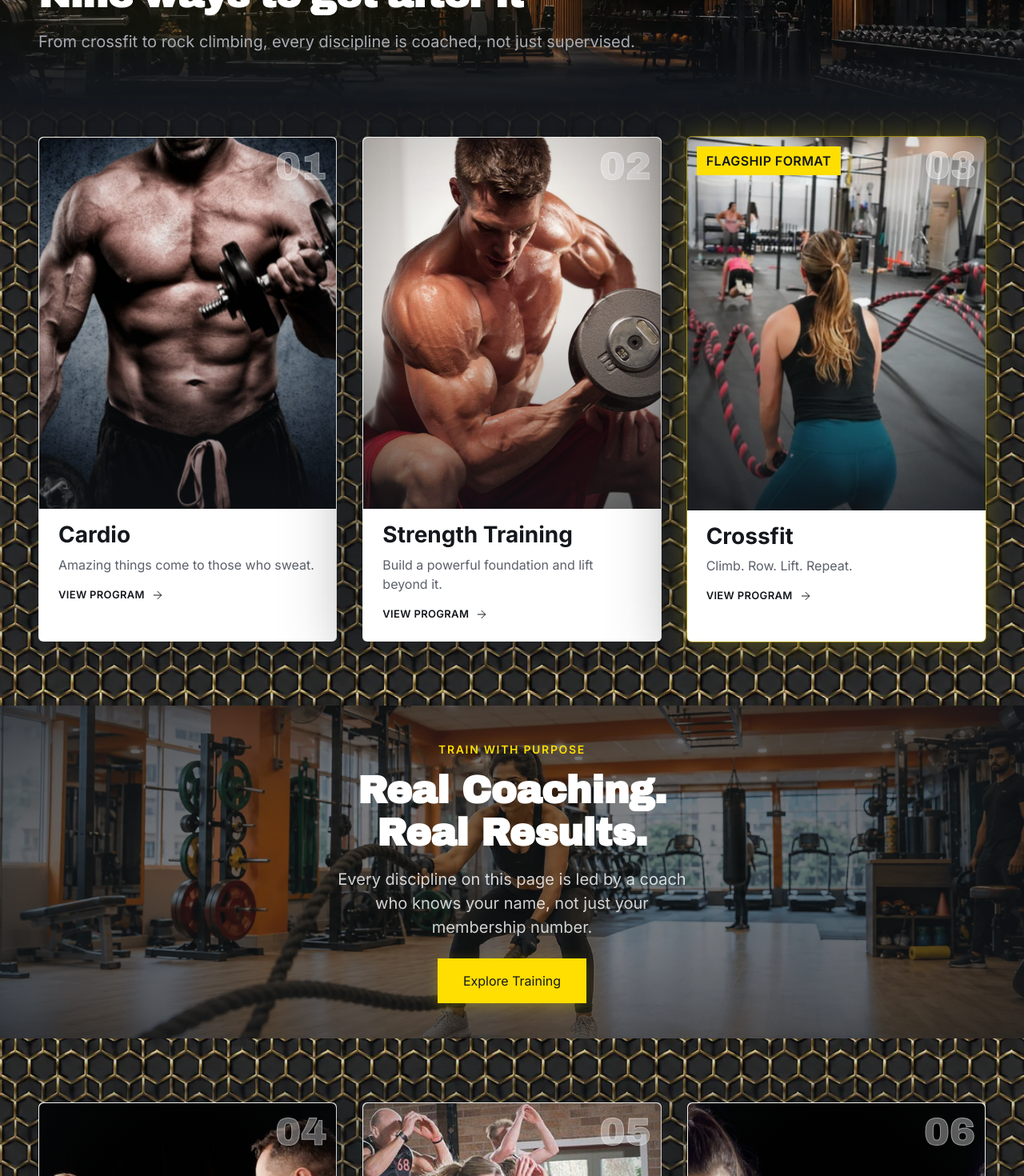
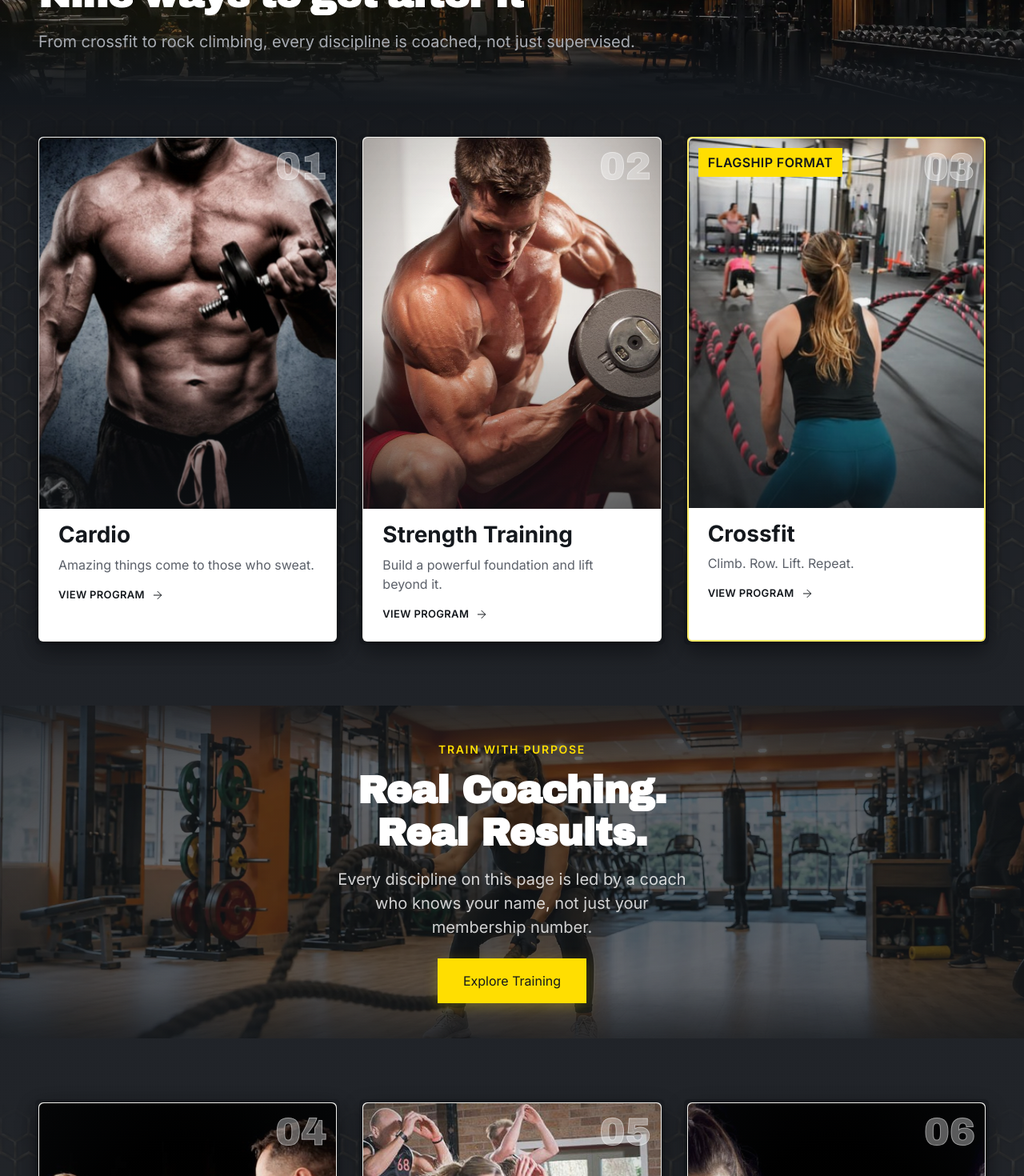
Before and after one commit to RaviBuilds/Gym-premium, a Next.js app: page / in a window 1280 px wide. Shown: the part 1300-2770 px from the top of the page at 80% size. Built offline with nearby package versions, Linux system fonts and the light colour scheme; no server answers.

Commit message:
new changes

```diff
--- a/src/components/sections/Programs.tsx
+++ b/src/components/sections/Programs.tsx
@@ -18,53 +18,50 @@ import { programs } from "@/content/programs";
  */
 
 /**
- * Program card material plane — a SINGLE full-bleed backdrop for the entire
- * card zone (not confined to any card or Container). Sourced from the
- * already-approved `luxury-grid-pattern.webp`. It spans the full viewport
- * width and runs from the bottom edge of the environment image down to the
- * end of the section, so the luxury grid pattern — not flat dark — is what
- * shows behind and between the cards, in every otherwise-black background
- * area. A vertical mask fades the pattern IN from exactly where the
- * environment image ends (top) and back OUT just before the next section
- * (bottom), so there is never a hard edge. Fully static — no parallax, no
- * animation.
+ * Program card material plane — a quiet under-card texture, scoped
+ * INDEPENDENTLY to each card row rather than one continuous backdrop
+ * spanning the whole card zone. Train With Purpose sits between the two
+ * rows, so each row gets its own plane instance; the banner's own opaque
+ * image/overlay sits between them untouched, and neither plane extends up
+ * into the environment image/heading above row 1 or down past row 2.
  *
- * Rendered as a CSS `background-image` rather than `next/image`, because the
- * pattern must TILE: `PATTERN_SIZE` ("100% auto") scales it to the full
- * viewport width at its natural aspect ratio — never stretched — and
- * `PATTERN_REPEAT` ("repeat-y") stacks copies downward so the backdrop stays
- * continuous however tall the card zone gets. `next/image` with `fill` can
- * only cover/contain a single instance, so it cannot express a tiled plane.
+ * Sourced from the already-approved `luxury-grid-pattern.webp`. Rendered as
+ * a CSS `background-image` rather than `next/image`, because the pattern
+ * must TILE: `PATTERN_SIZE` ("100% auto") scales it to the row's full width
+ * at its natural aspect ratio — never stretched — and `PATTERN_REPEAT`
+ * ("repeat-y") stacks copies downward so the plane stays continuous however
+ * tall that row's wrapper gets. A vertical mask fades the pattern in/out at
+ * the row wrapper's own top/bottom edge, so there is never a hard edge, a
+ * visible rectangle, or an obvious image boundary. Fully static — no
+ * parallax, no animation, no scroll listener.
  *
- * Named constants (not inline literals) keep the tuning as one documented
- * decision:
- *  - PATTERN_SIZE     — swap the "auto" for a px/% value to scale the tile.
- *  - PATTERN_REPEAT   — "repeat-y" (vertical tiling) / "repeat" / "no-repeat".
- *  - PATTERN_OPACITY  — how present the pattern reads.
- *  - PATTERN_FADE_MASK — transparency mask (not a dark overlay) so the plane
- *    dissolves into the section background at top and bottom.
+ * Deliberately near-invisible: `PATTERN_OPACITY` targets ~6-8% visibility —
+ * the goal is "the cards feel expensive", not "there is a background
+ * pattern". If the texture ever reads as an obvious pattern rather than a
+ * quiet material, lower this constant first before changing anything else.
  *
- * Layering: `z-0` sits above the section's own dark gradient background but
- * below the card rows (`z-10`). Each `ProgramCard`'s own dark veil (its
- * resting "shadow", see ProgramCard's MATERIAL_BACKDROP_CLASS) still sits
- * above this plane and fades on hover to let the pattern shine through as a
- * backlight around that card.
- *
- * The top offsets (280/320/380px) match the environment image's responsive
- * heights above, so the pattern begins exactly where that image ends.
+ * Positioning: `absolute inset-0` inside each row's own `relative` wrapper
+ * (see call sites below), at `z-0`. That wrapper's actual content
+ * (Container/CardGrid) is itself wrapped in a `relative z-10` div so the
+ * cards and any row copy always paint above this plane. `overflow-hidden`
+ * on the plane plus its `inset-0` sizing (never wider than its row wrapper)
+ * guarantees no horizontal overflow and no visible left/right image edge at
+ * any breakpoint. Each `ProgramCard`'s own dark veil (its resting "shadow",
+ * see ProgramCard's MATERIAL_BACKDROP_CLASS) still sits above this plane and
+ * fades on hover to let the pattern shine through faintly around that card.
  */
 const PATTERN_URL = "url('/images/sections/programs/luxury-grid-pattern.webp')";
 const PATTERN_SIZE = "100% auto"; // full width, natural aspect ratio — no stretch
-const PATTERN_REPEAT = "repeat-y"; // tile downward for a continuous backdrop
-const PATTERN_OPACITY = 0.9;
+const PATTERN_REPEAT = "repeat-y"; // tile downward for a continuous backdrop within the row
+const PATTERN_OPACITY = 0.07; // ~7% visibility — material, not wallpaper
 const PATTERN_FADE_MASK =
-  "linear-gradient(to bottom, transparent 0px, #000 160px, #000 calc(100% - 80px), transparent 100%)";
+  "linear-gradient(to bottom, transparent 0px, #000 56px, #000 calc(100% - 56px), transparent 100%)";
 
 function ProgramMaterialPlane() {
   return (
     <div
       aria-hidden="true"
-      className="pointer-events-none absolute inset-x-0 bottom-0 top-[280px] z-0 overflow-hidden sm:top-[320px] lg:top-[380px]"
+      className="pointer-events-none absolute inset-0 z-0 overflow-hidden"
       style={{
         backgroundImage: PATTERN_URL,
         backgroundSize: PATTERN_SIZE,
@@ -214,13 +211,13 @@ export function Programs() {
         }}
       />
 
-      {/* Full-bleed luxury pattern backdrop for the whole card zone — spans
-          the viewport width and fades in from where the environment image
-          ends, so the pattern (not flat dark) fills the background behind
-          and between every card row. */}
+      {/* Row 1 material plane — scoped to this row's own wrapper only (not
+          the heading/environment image above, not Train With Purpose
+          below). Positioned first so it sits behind the row's z-10 content
+          within this same relative wrapper. */}
+      <div className="relative pt-10">
         <ProgramMaterialPlane />
-
-      <div className="relative z-10 pt-10">
+        <div className="relative z-10">
           <Container>
             <div className="flex flex-col gap-10">
               <p className="-mt-4 flex items-center gap-2 font-body text-caption font-semibold uppercase tracking-wide text-text-secondary-dark sm:hidden">
@@ -241,9 +238,15 @@ export function Programs() {
             </div>
           </Container>
         </div>
+      </div>
 
       <TrainingBanner />
 
+      {/* Row 2 material plane — its own independent instance, scoped to this
+          row's own wrapper only. Train With Purpose's banner sits between
+          this and row 1 above and is untouched by either plane. */}
+      <div className="relative">
+        <ProgramMaterialPlane />
         <div className="relative z-10">
           <Container>
             <CardGrid columns={3} reveal="premium" className="relative z-10">
@@ -260,6 +263,7 @@ export function Programs() {
           </Container>
         </div>
       </div>
+    </div>
   );
 }
 
@@ -273,7 +277,9 @@ export function Programs() {
  * Container, so the banner needs to escape that Container's max-width/
  * padding to read as full-bleed) without needing bleed="content" on the
  * whole section, which would also strip the Container from the card grids
- * above/below it.
+ * above/below it. Short static top/bottom seam blends (see below) soften
+ * the hand-off to/from the card rows so the banner reads as an intentional
+ * transition rather than a hard-edged cut.
  */
 function TrainingBanner() {
   return (
@@ -298,12 +304,51 @@ function TrainingBanner() {
       </ParallaxLayer>
 
       <div aria-hidden="true" className="absolute inset-0 bg-ink/55" />
+      {/* Cinematic vignette — tuned so the copy block (vertically AND
+          horizontally centered, see the closing content wrapper below)
+          sits on guaranteed contrast rather than the gradient's brightest
+          point. Previously fully transparent at center (a "hole" right
+          behind the headline) with density only building toward the
+          edges — technically a vignette, but backwards for legibility
+          since the text lives exactly where the gradient was doing the
+          least work. Now holds a moderate density at center (0.32,
+          matching the same Ink token used everywhere else in this
+          section) that eases slightly at the mid-radius before deepening
+          toward the edges as before — still reads as a lens vignette
+          framing the shot, just no longer undermines its own text-safety
+          job. Values stay moderate throughout (max 0.75, same as the
+          original edge value) so the photo never goes muddy/flat. */}
       <div
         aria-hidden="true"
         className="absolute inset-0"
         style={{
           background:
-            "radial-gradient(ellipse at center, transparent 35%, rgba(20,24,29,0.35) 75%, rgba(20,24,29,0.7) 100%)",
+            "radial-gradient(ellipse at center, rgba(20,24,29,0.32) 0%, rgba(20,24,29,0.22) 45%, rgba(20,24,29,0.5) 78%, rgba(20,24,29,0.75) 100%)",
+        }}
+      />
+
+      {/* Top seam blend — softens the hard cut where this full-bleed banner
+          begins immediately below row 1's card zone above. Same technique
+          as this file's environment-image "top fade"/"emergence gradient":
+          a short, static Ink gradient, no animation, no parallax. */}
+      <div
+        aria-hidden="true"
+        className="pointer-events-none absolute inset-x-0 top-0 h-10 sm:h-12 lg:h-16"
+        style={{
+          background:
+            "linear-gradient(180deg, rgba(20,24,29,0.55) 0%, transparent 100%)",
+        }}
+      />
+
+      {/* Bottom seam blend — mirrors the top blend so the banner's lower
+          edge dissolves into row 2's card zone below instead of cutting
+          off sharply. */}
+      <div
+        aria-hidden="true"
+        className="pointer-events-none absolute inset-x-0 bottom-0 h-10 sm:h-12 lg:h-16"
+        style={{
+          background:
+            "linear-gradient(180deg, transparent 0%, rgba(20,24,29,0.55) 100%)",
         }}
       />
 
@@ -312,7 +357,7 @@ function TrainingBanner() {
           <Eyebrow tone="dark">Train With Purpose</Eyebrow>
         </AnimationWrapper>
         <AnimationWrapper variant="fade-up" delay={0.1}>
-          <Heading level="section" as="p" className="text-white">
+          <Heading level="section" as="h3" className="text-white">
             Real Coaching.
             <br />
             Real Results.
--- a/src/components/ui/ProgramCard.tsx
+++ b/src/components/ui/ProgramCard.tsx
@@ -68,23 +68,57 @@ const PREMIUM_ITEM = {
  * Material backdrop tuning — the card's resting dark veil that dims the
  * shared pattern plane behind the Programs card rows (see Programs.tsx's
  * `ProgramMaterialPlane`). Kept as named constants, never inline literals,
- * so the "barely there at rest, glows on hover" balance is one documented
- * decision.
+ * so the "physical elevation, not a lighting effect" balance is one
+ * documented decision.
  *
  *  - Rest veil `bg-ink/40`: 40% Ink over the pattern at rest, so the pattern
  *    reads only faintly through it. The alpha is carried on the color
  *    (`/40`) — not element opacity — so the element's own `opacity` stays
  *    free for the hover fade below.
  *  - On `lg:group-hover` (desktop pointer) and `group-active` (touch tap)
- *    the whole veil fades to `opacity-0`, uncovering the bright pattern in
- *    the ring the veil extends into around the card — the backlight effect.
- *  - `-inset-4` + `blur-2xl` spread the veil past the card edges so the
- *    reveal reads as a soft halo around the card, not a hard rectangle.
+ *    the veil eases to `opacity-50` (half its resting density) rather than
+ *    fully vanishing — the material becomes marginally easier to perceive,
+ *    it does not suddenly brighten or uncover. Deliberately no `blur` and a
+ *    tight `-inset-1` (not a multi-pixel spread): a blurred, wide veil
+ *    fading to fully transparent reads as a halo/spotlight switching on;
+ *    a tight, unblurred veil that only partially fades reads as the card's
+ *    own shadow softening as it lifts — physical depth, not a lighting cue.
  */
 const MATERIAL_BACKDROP_CLASS =
-  "pointer-events-none absolute -inset-4 z-0 rounded-card bg-ink/40 blur-2xl " +
+  "pointer-events-none absolute -inset-1 z-0 rounded-card bg-ink/40 " +
   "motion-safe:transition-opacity motion-safe:duration-500 ease-out " +
-  "lg:group-hover:opacity-0 group-active:opacity-0";
+  "lg:group-hover:opacity-50 group-active:opacity-50";
+
+/**
+ * Elevation shadow — a dark-backdrop-visible cast shadow for the card,
+ * additive to Card's own base box-shadow rather than a replacement for it.
+ * Card.tsx's rest/hover shadow (`rgba(20,24,29,0.12)` → `rgba(20,24,29,0.08)`)
+ * is correct on the light `surface-light` background every other card type
+ * (TrainerCard/LocationCard/TestimonialCard) sits on, but on the Programs
+ * section's charcoal-to-near-black gradient the shadow color is nearly
+ * identical to the backdrop it's cast on, so it reads as invisible — not a
+ * wrong *direction*, just the wrong *density* for this one dark section.
+ * Rather than overriding Card.tsx's shared shadow (which would regress the
+ * other card types), this is a separate sibling layer scoped to ProgramCard
+ * only, sized to the exact same `rounded-card` footprint as the Card panel
+ * so the shadow reads as cast BY the card, not as a lighting effect.
+ *
+ * Direction mirrors Card's own hover contract exactly — larger blur radius
+ * (softer) + lower alpha (lighter) on hover/touch-active — the same
+ * "further from the surface, less dense" relationship Card.tsx already
+ * encodes, just at a density that's actually perceptible against this
+ * section's near-black gradient. A single uniform box-shadow matching the
+ * card's own silhouette: no filter, no backdrop-filter, no radial shape, no
+ * pointer-tracking — the material plane behind it (Programs.tsx's
+ * `ProgramMaterialPlane`) never moves or brightens; only this shadow's own
+ * blur/alpha eases on interaction.
+ */
+const ELEVATION_SHADOW_CLASS =
+  "pointer-events-none absolute inset-0 z-0 rounded-card " +
+  "shadow-[0_10px_28px_rgb(0_0_0_/_0.45)] " +
+  "motion-safe:transition-shadow motion-safe:duration-500 ease-out " +
+  "lg:group-hover:shadow-[0_18px_40px_rgb(0_0_0_/_0.3)] " +
+  "group-active:shadow-[0_18px_40px_rgb(0_0_0_/_0.3)]";
 
 /** Breathing loop — near-invisible ambient scale on the image layer only.
  *  Not `as const` on the whole object — Framer Motion requires mutable
@@ -174,21 +208,39 @@ export function ProgramCard({
             })}
       >
         {/* Material backdrop — the card's resting "shadow": a soft dark
-            veil (MATERIAL_BACKDROP_REST_OPACITY) that dims the premium
-            pattern plane behind the Programs card row so it reads only
-            faintly at rest. On desktop hover (and touch active) this card's
-            veil fades to 0, uncovering the bright pattern in the ring around
-            the card — a backlight/"light behind the card" effect. Purely a
-            veil over the shared plane; the plane itself never moves. Under
-            reduced motion the fade is instant (motion-safe: gate), the final
-            state is still reachable, so no content depends on animation. */}
+            veil that dims the premium pattern plane behind the Programs
+            card row so it reads only faintly at rest. On desktop hover
+            (and touch active) this card's veil eases to half its resting
+            density — the material becomes marginally easier to perceive,
+            it does not uncover or brighten. Purely a veil over the shared
+            plane; the plane itself never moves. Under reduced motion the
+            fade is instant (motion-safe: gate), the final state is still
+            reachable, so no content depends on animation. */}
         <div aria-hidden="true" className={MATERIAL_BACKDROP_CLASS} />
+
+        {/* Elevation shadow — see ELEVATION_SHADOW_CLASS doc comment. Sits
+            between the material veil and the card panel, sized to match the
+            card's own footprint exactly, so it reads as the card's cast
+            shadow deepening/softening as it lifts — not as a background
+            effect. Card.tsx's own box-shadow is unchanged (still correct
+            for TrainerCard/LocationCard on light sections); this is an
+            additive, ProgramCard-only layer for this section's dark
+            backdrop. */}
+        <div aria-hidden="true" className={ELEVATION_SHADOW_CLASS} />
 
         <Card
           className={cn(
             "relative z-10 flex h-full flex-col",
             featured
-              ? "motion-safe:animate-[card-glow_3s_ease-in-out_infinite] shadow-[0_0_0_1px_rgb(255_222_1_/_0.45),0_0_24px_rgb(255_222_1_/_0.18)]"
+              ? // Flagship distinction: a static 2px yellow border only — no
+                // blur, no animation. The previous treatment (infinite
+                // breathing box-shadow glow) read as a spotlight/halo effect,
+                // which conflicts with this section's "physical elevation,
+                // not lighting" material language. `border` (not a
+                // box-shadow utility) deliberately avoids competing with
+                // Card's own inline `boxShadow` style, which would otherwise
+                // silently win over a same-property Tailwind class.
+                "border-2 border-brand-yellow/60"
               : "border border-border-subtle/60"
           )}
         >
```
Also changed, not shown: 1 other file (tests, documents, lock files or other folders). Lines whose indentation alone changed are shown as unchanged.
